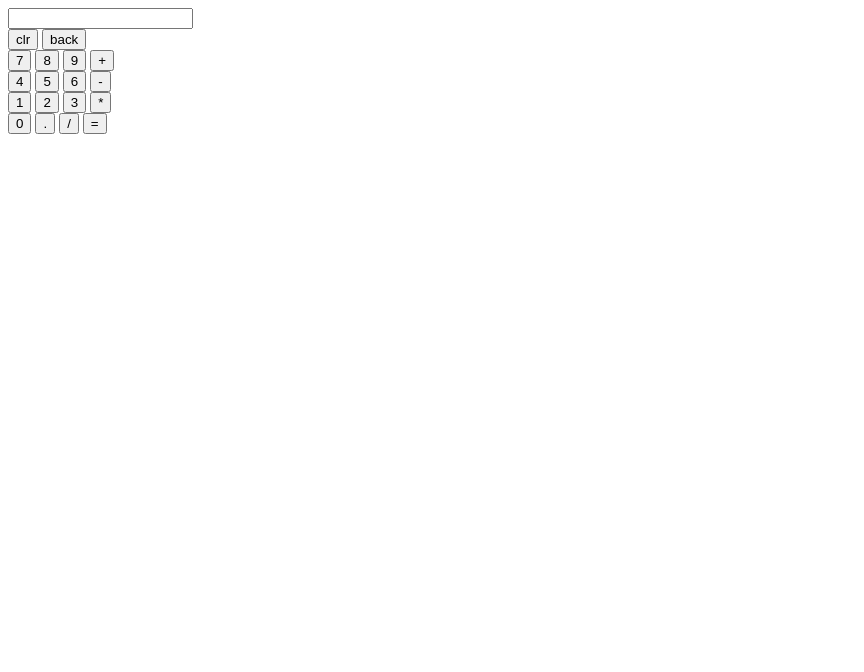
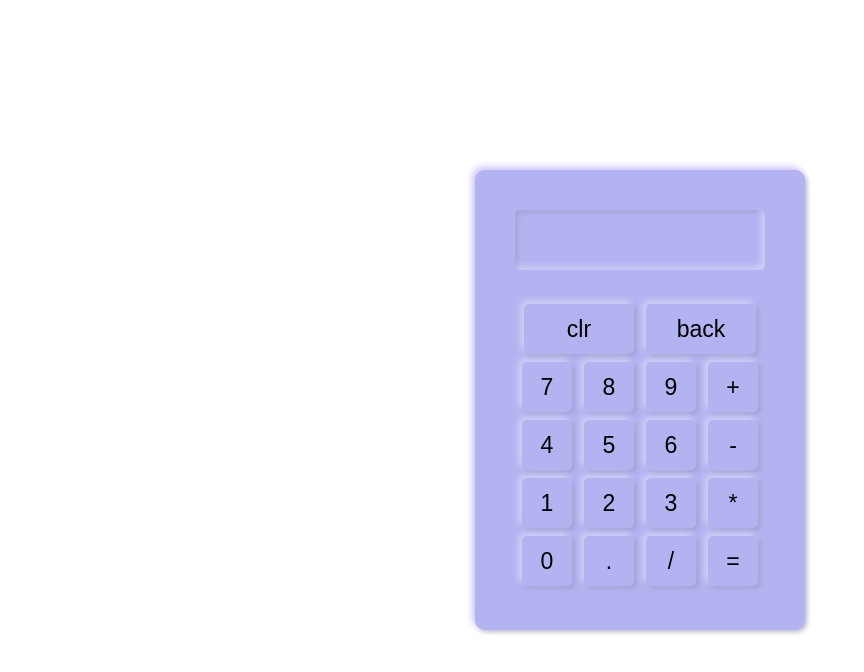
Before and after one commit to Sharma-Sumit-05/Js-projects, a plain HTML site: page Calculator/index.html in a window 1280 px wide. Shown: the whole page, without its empty margins (0-864 px from the left). Drawn offline with Linux system fonts and the light colour scheme.

Commit message:
modifies html and work on css

```diff
--- a/Calculator/index.html
+++ b/Calculator/index.html
@@ -5,6 +5,7 @@
   <meta charset="UTF-8">
   <meta name="viewport" content="width=device-width, initial-scale=1.0">
   <title>Calculator</title>
+  <link rel="stylesheet" href="style.css">
 </head>
 
 <body>
@@ -49,5 +50,6 @@
       </div>
     </form>
   </div>
+  <script src="sript.js"></script>
 </body>
 </html>
--- /dev/null
+++ b/Calculator/style.css
@@ -0,0 +1,74 @@
+*{
+  margin: 0;
+  padding: 0;
+  user-select: none;
+  box-sizing: border-box;
+}
+html,body{
+  height: 100%;
+}
+body{
+  display: grid;
+  place-items: center;
+  background: #FCDDF2,#B3B3F1,#DCB6D5,#CEC2FF;
+}
+.container{
+  width: 330px;
+  background-color: #B3B3F1;
+  padding: 40px 40px;
+  border-radius: 10px;
+  box-shadow: -3px -3px 7px #CEC2FF,
+             2px 2px 5px rgba(3, 16, 40, 0.288);
+}
+form .result{
+   height: 60px;
+   width: 100%;
+    background-color: #B3B3F1;
+  border-radius: 5px;
+box-shadow: inset -3px -3px 7px #ffffff73,
+            inset 2px 2px 5px rgba(94, 104, 121, 0.288);
+}
+ .result input{
+  height: 100%;
+  width: 100%;
+  background: none;
+  border: none;
+  outline: none;
+  font-size: 30px;
+  font-family: 'poppins',sans-serif;
+  font-weight: 500;
+  padding: 0 20px;
+  text-align: right;
+  color: #595959;
+  pointer-events: none;
+ }
+ form .buttons{
+  text-align: center;
+  padding: 30px 0px 0px;
+ }
+
+ .buttons input[type = 'button']{
+height: 50px;
+width: 50px;
+font-size: 23px;
+margin: 4px;
+border: none;
+outline: none;
+color: #000;
+ background-color: #B3B3F1;
+  border-radius: 5px;
+box-shadow:  -3px -3px 7px #ffffff73,
+             2px 2px 5px rgba(94, 104, 121, 0.288);
+}
+.buttons .row-top input[type = 'button']{
+height: 50px;
+width: 110px;
+text-align: center;
+}
+
+.buttons input[type = 'button']:focus{
+  color: #7A306C;
+  transform: scale(0.9);
+box-shadow: inset -3px -3px 7px #ffffff73,
+           inset  2px 2px 5px rgba(94, 104, 121, 0.288);
+}
```
